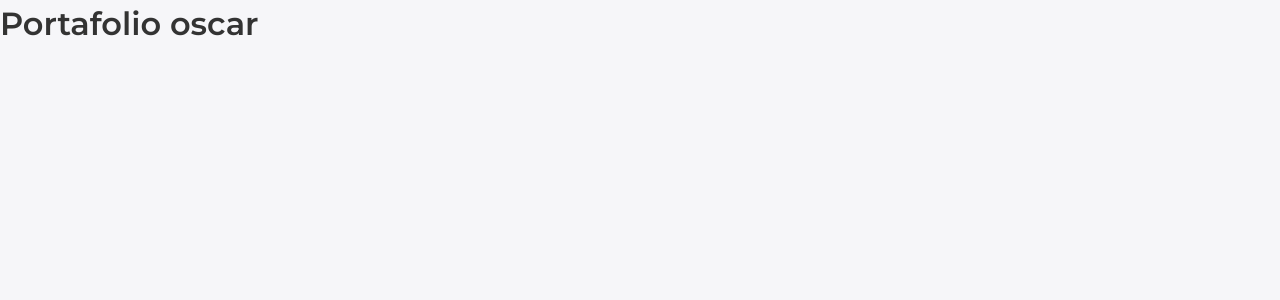
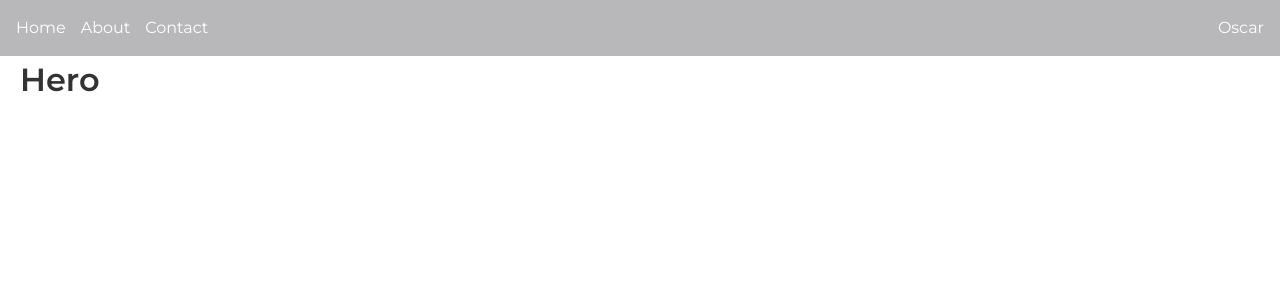
Before and after one commit to oscarcast22/portfolio-react, a React (Vite) app: page / in a window 1280 px wide. Shown: the top 300 px of the page. Built offline with nearby package versions, Linux system fonts and the light colour scheme.

Commit message:
install styled components and add styles to header

```diff
--- a/package.json
+++ b/package.json
@@ -11,6 +11,8 @@
   },
   "dependencies": {
     "@emotion/react": "^11.11.0",
+    "@emotion/styled": "^11.11.0",
+    "framer-motion": "^10.12.12",
     "react": "^18.2.0",
     "react-dom": "^18.2.0"
   },
--- a/src/App.jsx
+++ b/src/App.jsx
@@ -1,9 +1,13 @@
+import Navbar from "./components/Navbar"
+import Hero from "./components/Hero"
+
 function App() {
 
   return (
-    <h1>
-      Portafolio oscar
-    </h1>
+    <>
+    <Navbar/>
+    <Hero/>
+    </>
   )
 }
 
--- /dev/null
+++ b/src/components/Hero.jsx
@@ -0,0 +1,22 @@
+import styled from '@emotion/styled'
+import { colors } from '../styles/colors'
+
+const Container = styled.div`
+  background-color: ${colors.white};
+  height: 360px;
+  padding: 0 20px;
+
+  h1 {
+    color: ${colors.black};
+  }
+`
+
+function Hero() {
+  return (
+    <Container>
+      <h1>Hero</h1>
+    </Container>
+  )
+}
+
+export default Hero
--- /dev/null
+++ b/src/components/Navbar.jsx
@@ -0,0 +1,31 @@
+import styled from '@emotion/styled'
+import { colors } from '../styles/colors'
+
+const Header = styled.header`
+  background-color: ${colors.gray.dark};
+  padding: 1rem;
+  display: flex;
+  justify-content: space-between;
+`
+
+const Menu = styled.ul`
+  display: flex;
+  justify-content: left;
+  gap: 15px;
+  padding: 0;
+`
+
+function Navbar() {
+    return (
+      <Header>
+        <Menu>
+          <li>Home</li>
+          <li>About</li>
+          <li>Contact</li>
+        </Menu>
+        <p>Oscar</p>
+      </Header>
+    );
+  }
+
+  export default Navbar;
--- a/src/styles/global.js
+++ b/src/styles/global.js
@@ -25,9 +25,10 @@ export const reset = css`
     margin: 0;
   }
   /* Remove list styles on ul, ol elements with a list role, which suggests default styling will be removed */
-  ul[role='list'],
-  ol[role='list'] {
+  ul,
+  ol {
     list-style: none;
+    margin: 0;
   }
   /* Set core root defaults */
   html:focus-within {
@@ -76,7 +77,7 @@ export const global = css`
     font-size: 1rem;
     line-height: 1.5rem;
     font-family: ${fonts.primary};
-    color: ${colors.black};
+    color: ${colors.white};
     background-color: ${colors.gray.light};
   }
 `;
```
Also changed, not shown: 2 other files (tests, documents, lock files or other folders).
